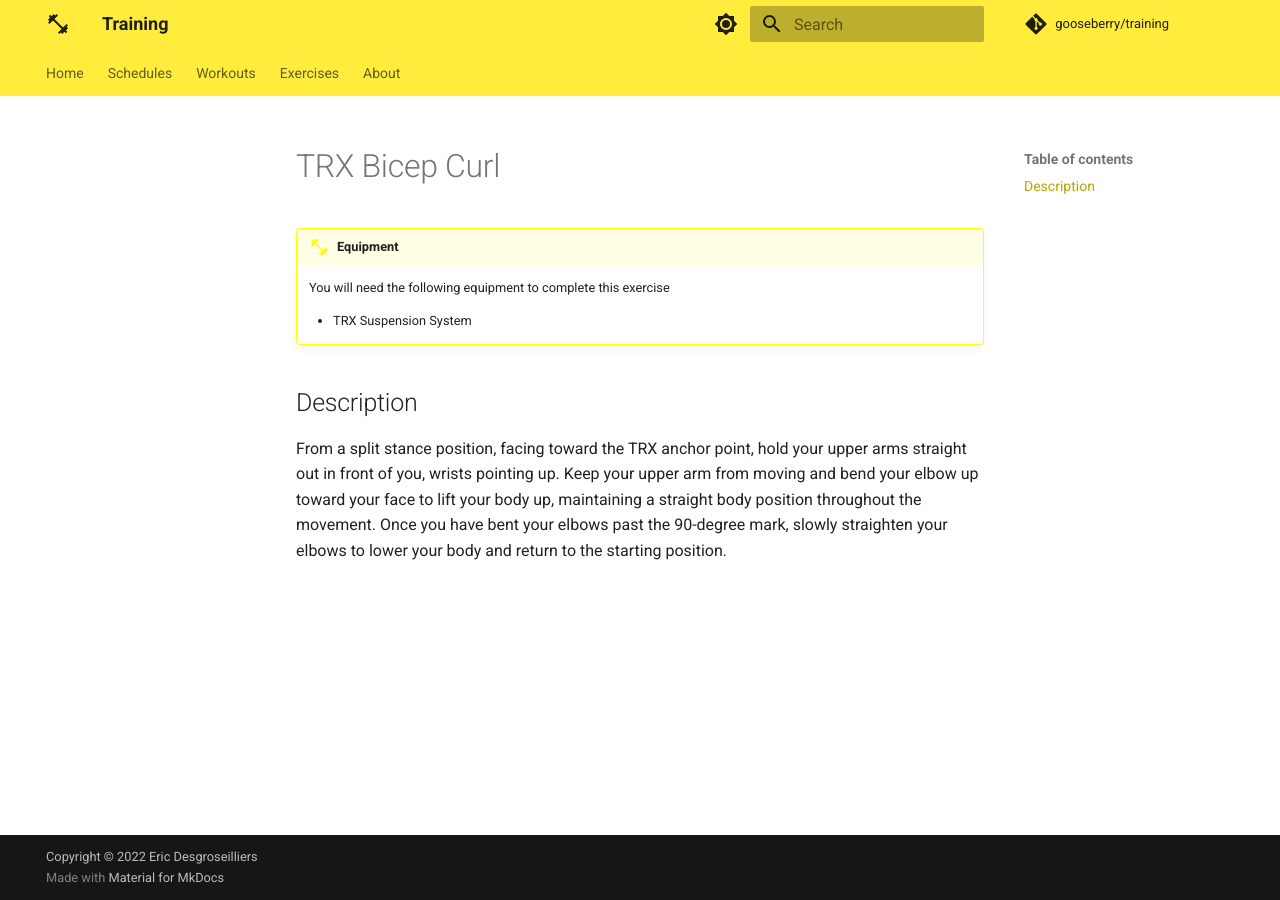
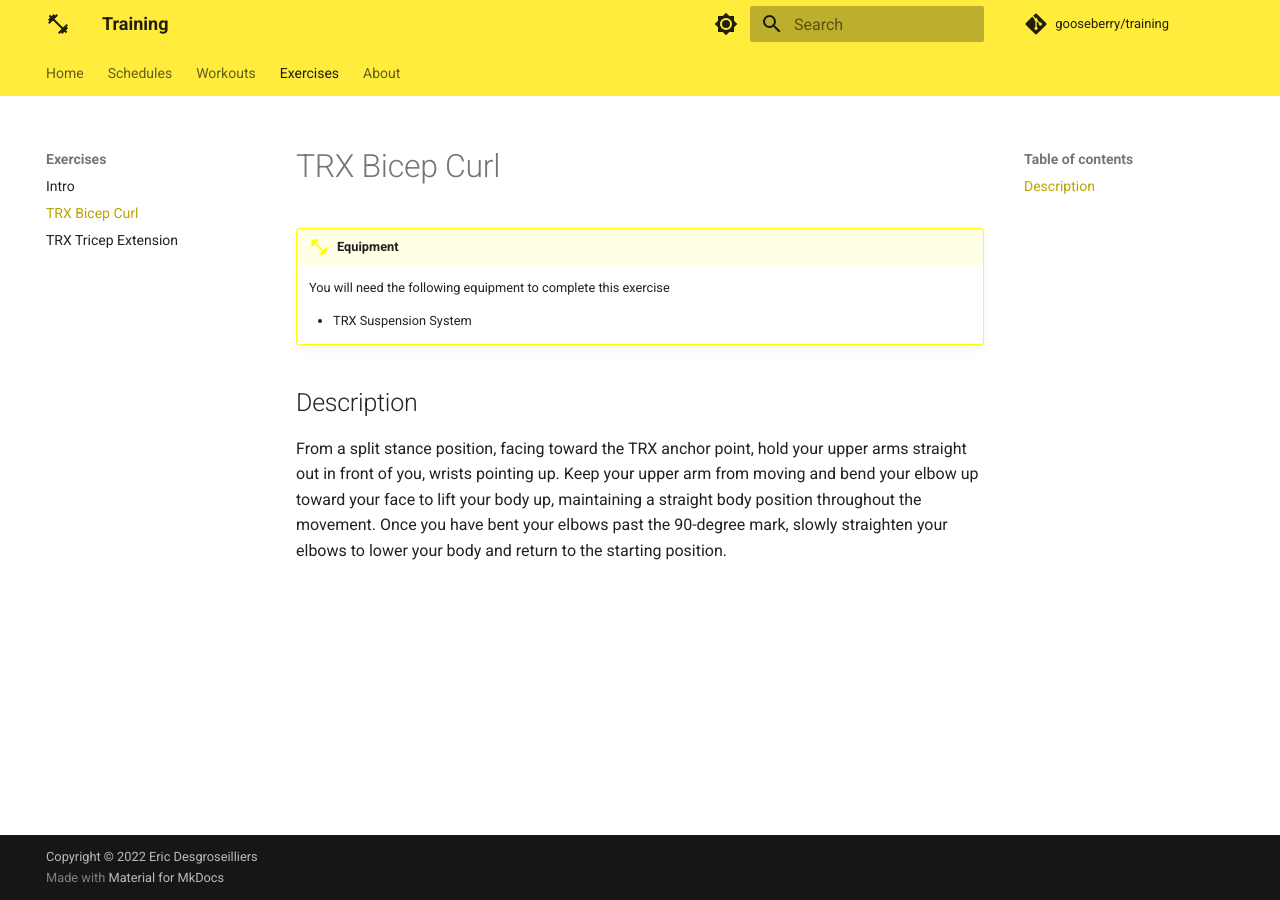
Before and after one commit to gooseberry/training, an MkDocs documentation site: the page built from docs/exercises/trx-bicep-curl.md, in a window 1280 px wide. Built offline with MkDocs 1.6.1 and Material for MkDocs 9.7.7, drawn with Linux system fonts in a browser that asks for light colours; comment, search, counter and statistics services are not loaded.

Commit message:
Update mkdocs.yml

```diff
--- a/mkdocs.yml
+++ b/mkdocs.yml
@@ -86,6 +86,7 @@ nav:
             - Balance: "workouts/yoga-balance.md"
     - Exercises:
         - Intro: "exercises/index.md"
+        - TRX Bicep Curl: "exercises/trx-bicep-curl.md"
         - TRX Tricep Extension: "exercises/trx-tricep-extension.md"
     - About:
         - About: "about/about.md"
```
